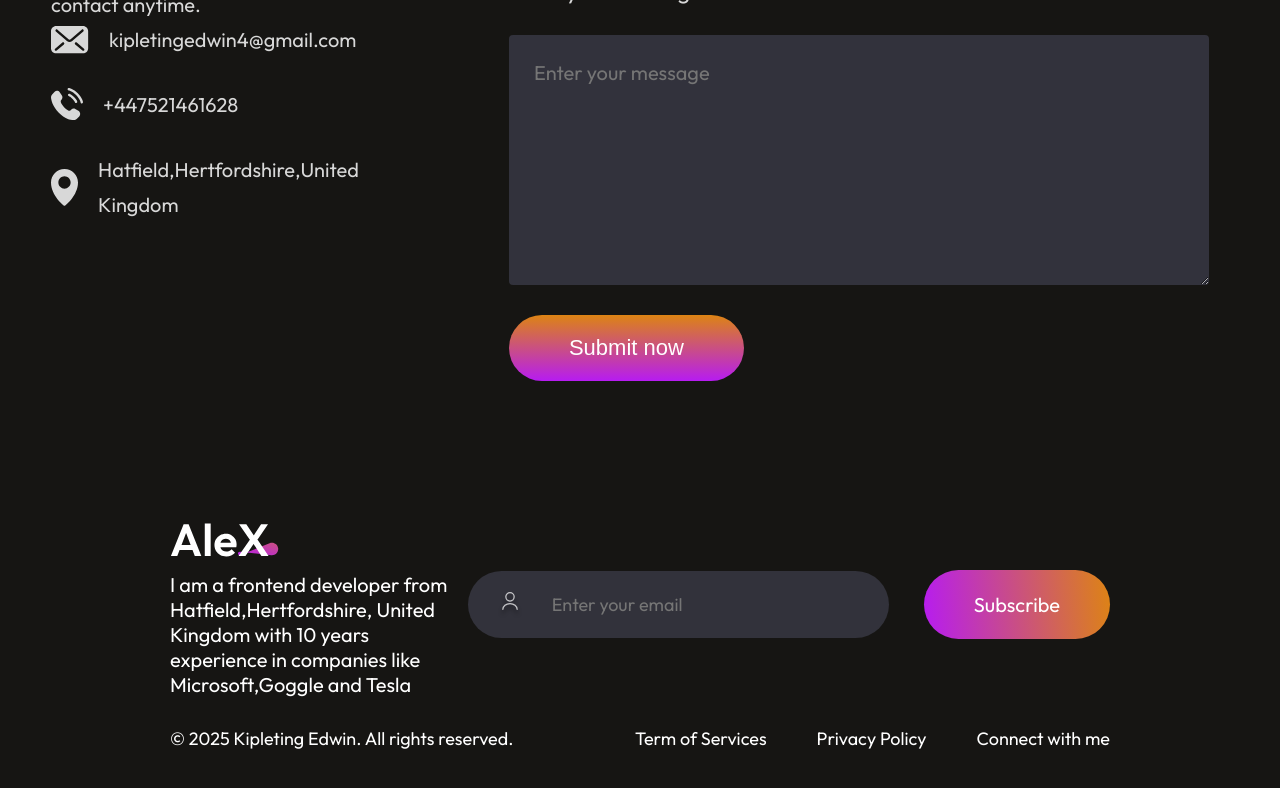
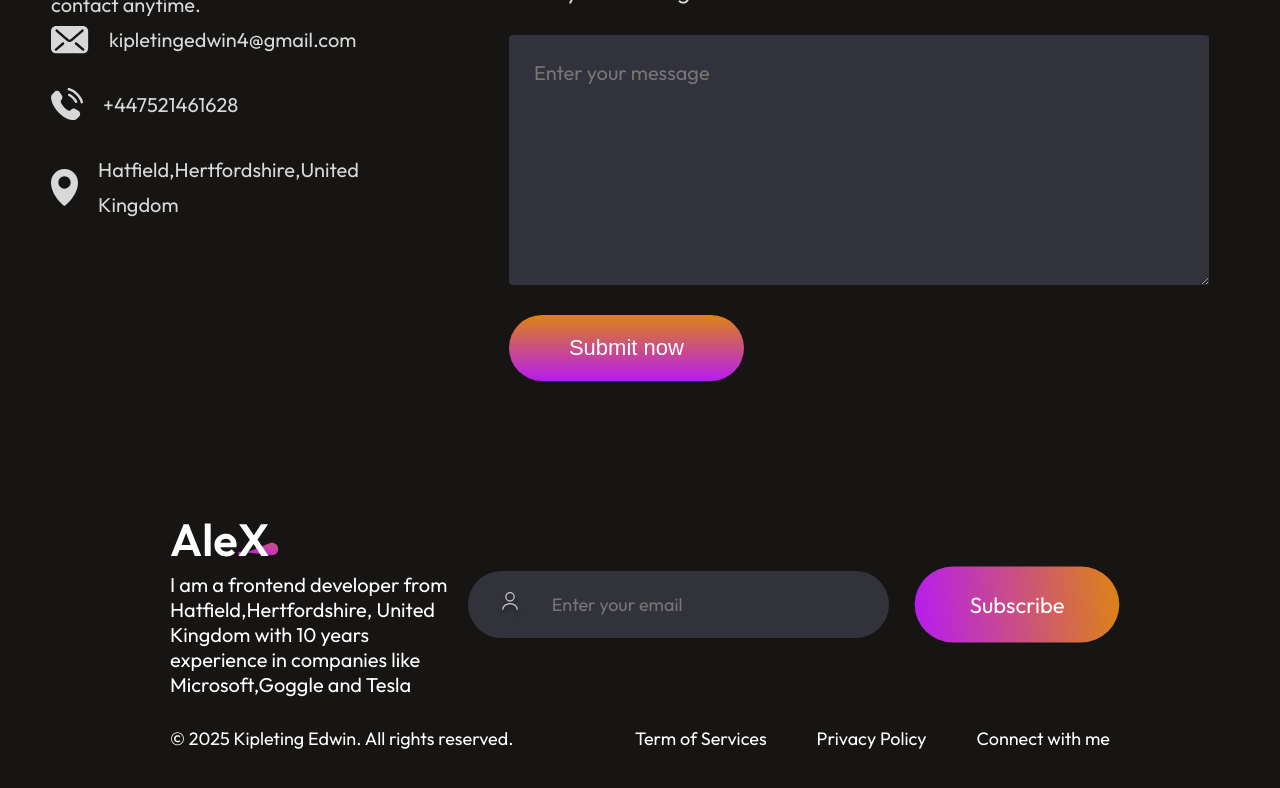
Before and after one commit to KipletingEdwin/kipleting-edwin-portfolio, a React (Vite) app: page / in a window 1280 px wide. In both pictures the pointer is over the element 1016 px from the left and 6546 px from the top of the page. Shown: the part 5942-6730 px from the top of the page. Built offline with nearby package versions, Linux system fonts and the light colour scheme.

Commit message:
add hover effect on the footer-subscribe

```diff
--- a/src/Components/Footer/Footer.css
+++ b/src/Components/Footer/Footer.css
@@ -63,3 +63,7 @@
 .footer-email-input:hover{
     border: 2px solid white;
 }
+
+.footer-subscribe:hover{
+    transform: scale(1.1);
+}
```
